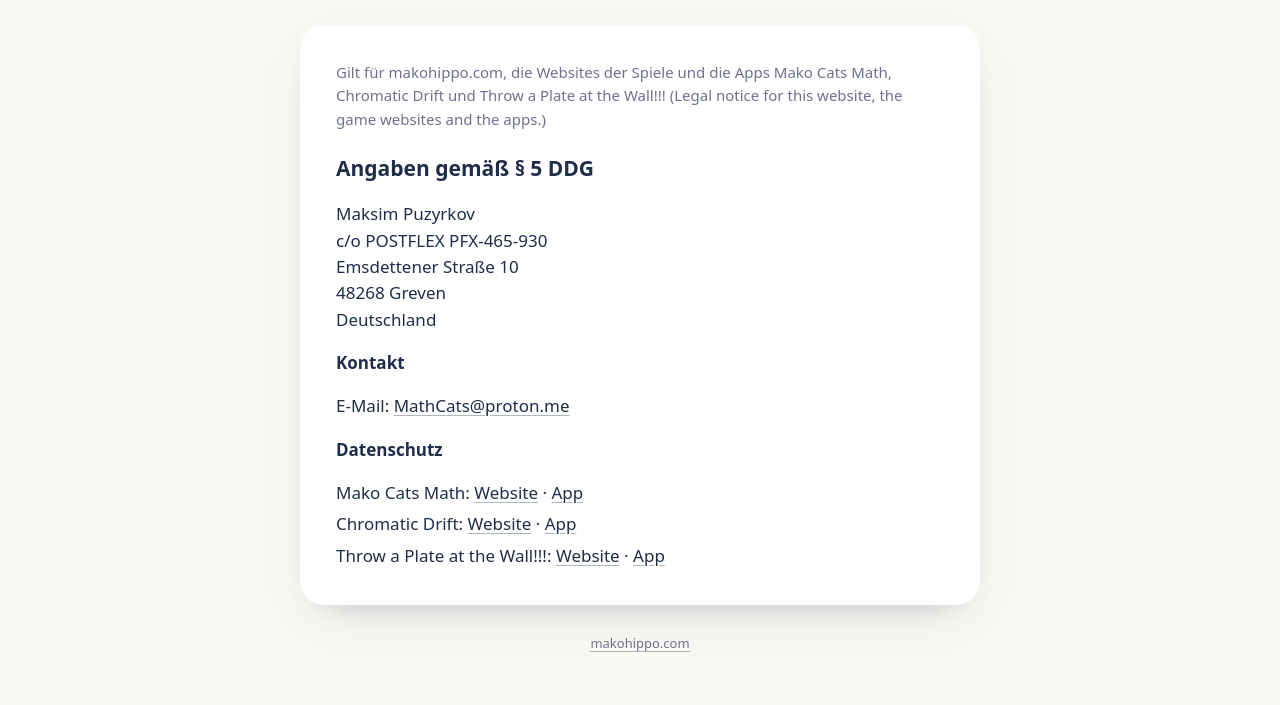
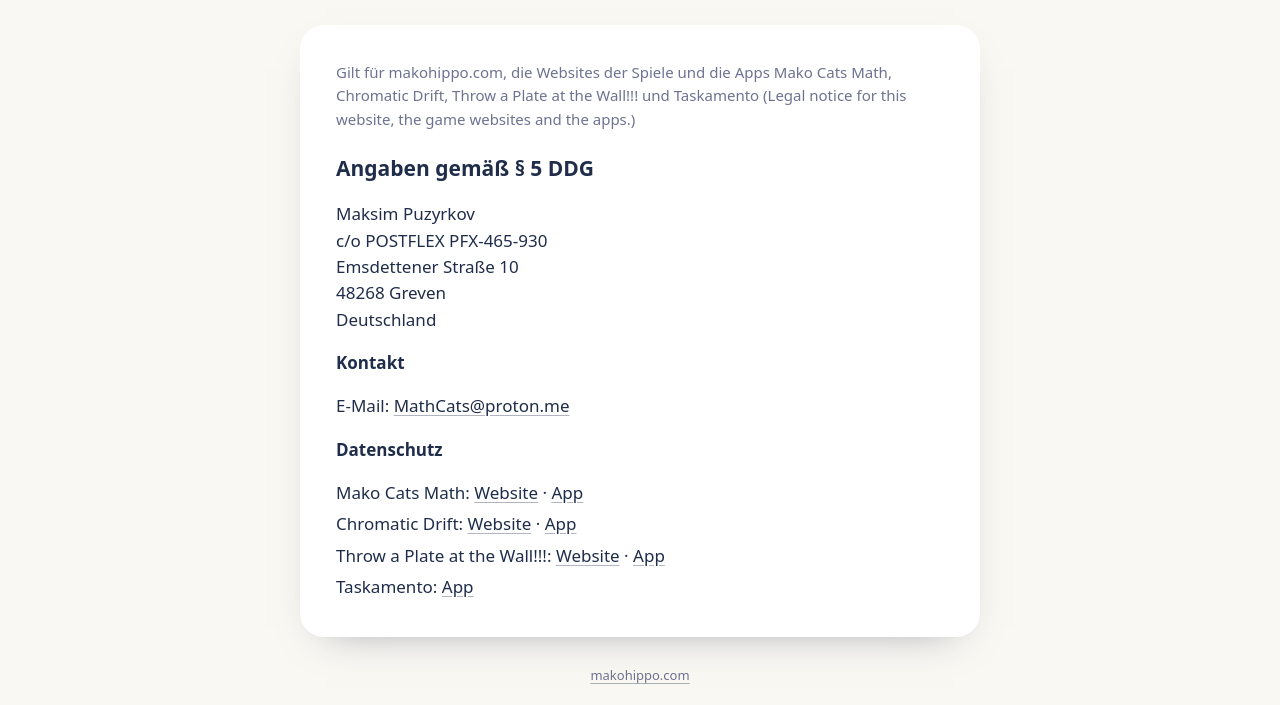
Before and after one commit to MathCatsMathCats/MathCatsMathCats.github.io, a plain HTML site: page impressum/index.html in a window 1280 px wide. Shown: the part 137-842 px from the top of the page. Before the commit the page ends 810 px from the top, so only its background shows below. Drawn offline with Linux system fonts and the light colour scheme.

Commit message:
Impressum: add Taskamento
Co-Authored-By: Claude Opus 5.5 <noreply@anthropic.com>

```diff
--- a/impressum/index.html
+++ b/impressum/index.html
@@ -48,8 +48,8 @@
 
 <main>
   <div class="card">
-    <p class="note">Gilt für makohippo.com, die Websites der Spiele und die Apps Mako Cats Math, Chromatic Drift und
-      Throw a Plate at the Wall!!! <span lang="en">(Legal notice for this website, the game websites and the apps.)</span></p>
+    <p class="note">Gilt für makohippo.com, die Websites der Spiele und die Apps Mako Cats Math, Chromatic Drift,
+      Throw a Plate at the Wall!!! und Taskamento <span lang="en">(Legal notice for this website, the game websites and the apps.)</span></p>
 
     <h2>Angaben gemäß § 5 DDG</h2>
     <p>Maksim Puzyrkov<br>c/o POSTFLEX PFX-465-930<br>Emsdettener Straße 10<br>48268 Greven<br>Deutschland</p>
@@ -62,6 +62,7 @@
       <li>Mako Cats Math: <a href="/MakoCatsMath/privacy/">Website</a> · <a href="/MakoCatsMath-privacy/privacy-policy.html">App</a></li>
       <li>Chromatic Drift: <a href="/ChromaticDrift/privacy/">Website</a> · <a href="/ChromaticDrift-privacy/privacy-policy.html">App</a></li>
       <li>Throw a Plate at the Wall!!!: <a href="/ThrowAPlate/privacy/">Website</a> · <a href="/ThrowAPlate-privacy/privacy-policy.html">App</a></li>
+      <li>Taskamento: <a href="/taskamento/privacy/">App</a></li>
     </ul>
   </div>
 </main>
```
